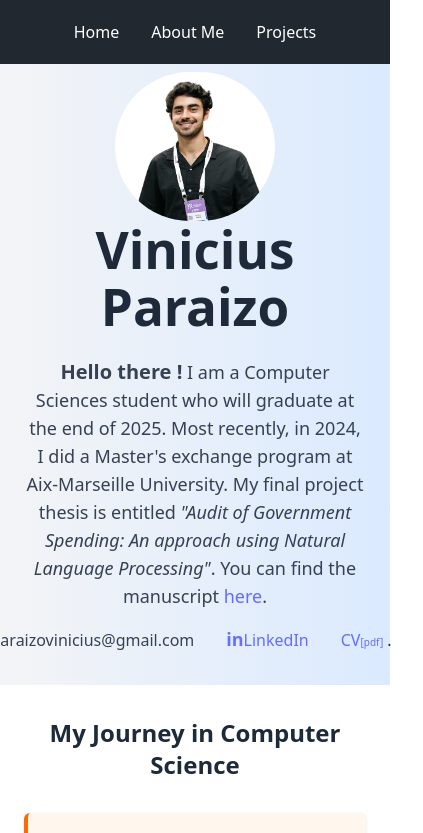
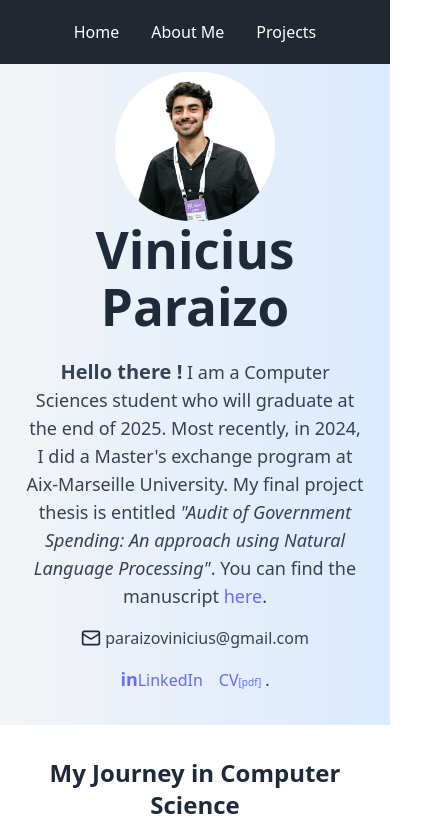
Before and after one commit to paraizovinicius/paraizovinicius.github.io, a React (Vite) app in the folder vite-project/: page / in a window 390 px wide. Shown: the top 833 px of the page, 423 px wide, since content can reach past the window. Built offline with nearby package versions, Linux system fonts and the light colour scheme.

Commit message:
componentes na landing page agora atualizados para mobile

```diff
--- a/vite-project/src/pages/landingPage.tsx
+++ b/vite-project/src/pages/landingPage.tsx
@@ -28,12 +28,15 @@ const LandingPage: React.FC = () => {
           here
         </a>.
       </div>
-      <div className="mt-4 flex items-center gap-8">
-        <div className="flex items-center gap-1">
+      <div className="mt-4 flex flex-col md:flex-row md:justify-center gap-4 md:gap-8 items-center">
+        {/* Email - Full width on mobile, first item on desktop */}
+        <div className="flex items-center justify-center gap-1 w-full md:w-auto">
           <Mail className="w-5 h-5 group-hover:scale-110 transition-transform duration-200" />
           <span className="text-gray-700">paraizovinicius@gmail.com</span>
         </div>
 
+        {/* LinkedIn and CV - Side by side on mobile, continue row on desktop */}
+        <div className="flex flex-row gap-4 md:gap-8 justify-center">
           <div className="flex items-center gap-1">
             <a href="https://www.linkedin.com/in/paraizovinicius/" className="underline text-blue-600 hover:text-blue-800">
             <span className="text-[#676FFF] text-[18px] font-bold w-5 h-6 fill-current group-hover:scale-110 transition-transform duration-200">in</span>
@@ -51,8 +54,6 @@ const LandingPage: React.FC = () => {
             CV<span className="text-[10px]">[pdf]</span>
             </a>.
           </div>
-        <div>
-
         </div>
       </div>
 
```
Lines whose indentation alone changed are shown as unchanged.
